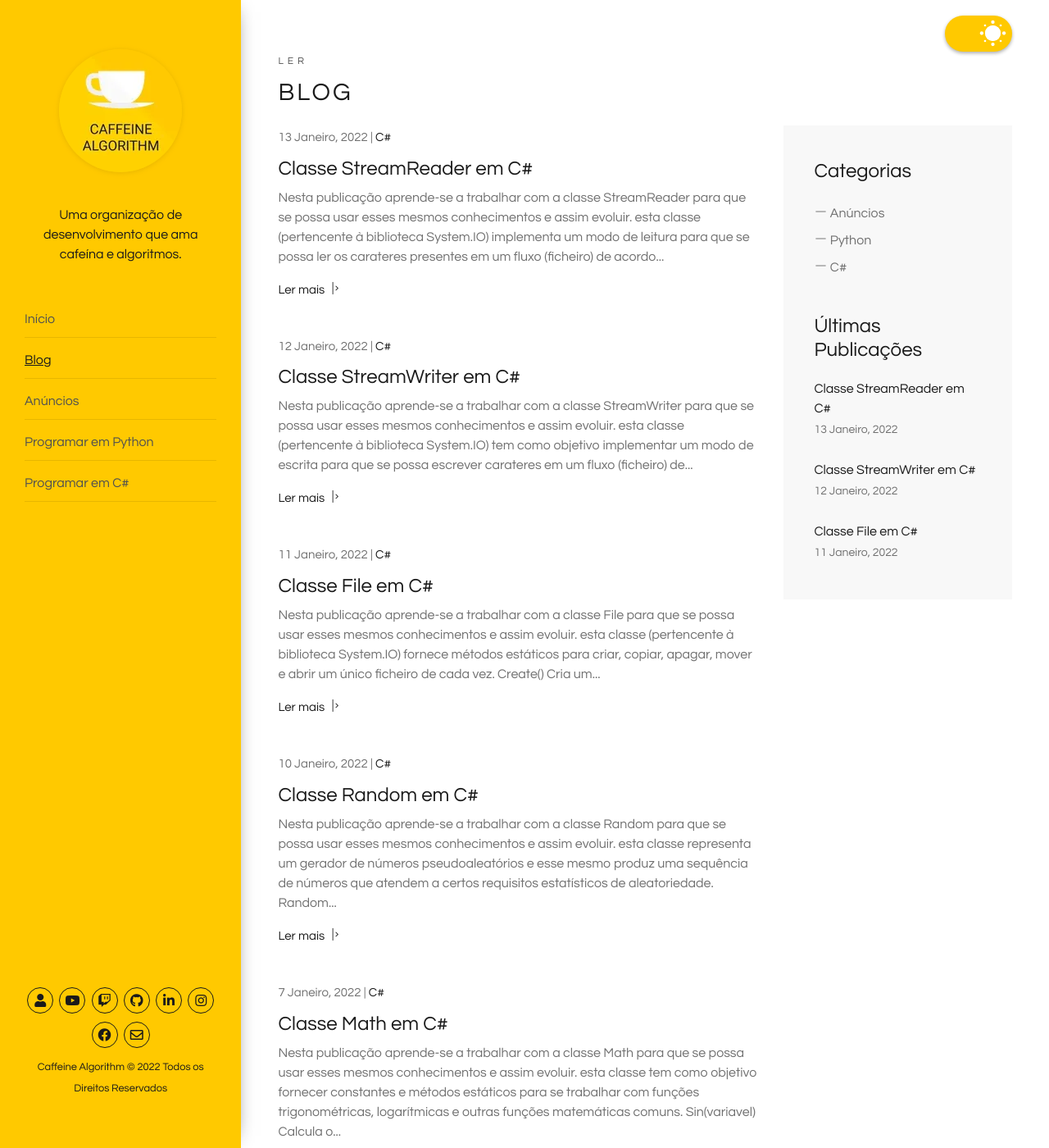
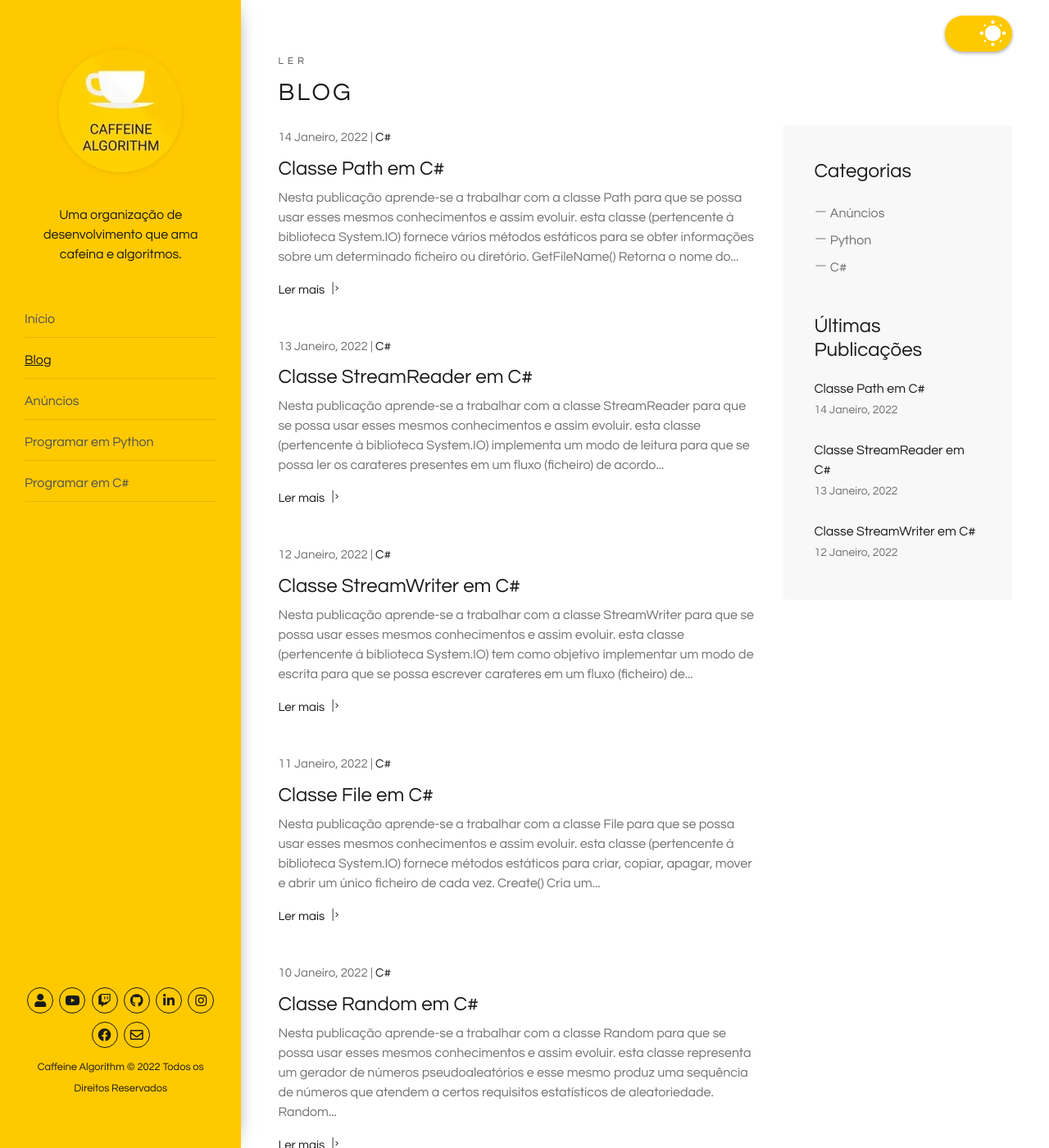
Before and after one commit to caffeinealgorithm/caffeinealgorithm.github.io, a Jekyll site: the page built from blog/index.html, in a window 1280 px wide and 1400 px high. Shown: the whole window at 82% size. Built offline with Jekyll 4.4.1, drawn with Linux system fonts in a browser that asks for light colours; the list of posts is cut into pages by our own code; some of the changed text lies outside the part shown.

Commit message:
Add 51º episode of the C# programming series

````diff
--- /dev/null
+++ b/_posts/2022-01-14-classe-path-em-csharp.md
@@ -0,0 +1,53 @@
+---
+layout: post
+excerpt: Blog
+title: 'Classe Path em C#'
+description: 'Descobre como se trabalha com a classe Path na linguagem de programação C#. Obtém respostas às tuas dúvidas com a teoria e os exemplos apresentados.'
+keywords: 'c#, csharp, classe path, classe, path, publicação'
+date: 2022-01-14
+categories: [C#]
+---
+
+Nesta publicação aprende-se a trabalhar com a classe Path para que se possa usar esses mesmos conhecimentos e assim evoluir.
+
+- esta classe (pertencente à biblioteca System.IO) fornece vários métodos estáticos para se obter informações sobre um determinado ficheiro ou diretório.
+
+`GetFileName()` | Retorna o nome do ficheiro e a sua extensão
+`GetFileNameWithoutExtension()` | Retorna o nome do ficheiro sem a extensão
+`GetExtension()` | Retorna apenas a extensão do ficheiro
+`GetFullPath()` | Retorna todo o caminho especificado (caminho absoluto)
+
+- quando se usa o const ao se criar um atributo, está-se a declarar um campo constante que após essa declaração não pode ser modificado.
+
+```csharp
+using System;
+using System.IO;
+
+namespace Base {
+  class ClassePath {
+    private const string Ficheiro = "Ficheiro.txt";
+
+    public void Run() {
+      Console.WriteLine($"Nome do ficheiro com a extensão: {Path.GetFileName(Ficheiro)}");
+      Console.WriteLine($"Nome do ficheiro sem a extensão: {Path.GetFileNameWithoutExtension(Ficheiro)}");
+      Console.WriteLine($"Extensão do ficheiro: {Path.GetExtension(Ficheiro)}");
+      Console.WriteLine($"Caminho absoluto até ao ficheiro: {Path.GetFullPath(Ficheiro)}");
+    }
+  }
+}
+
+/*
+  Nome do ficheiro com a extensão: Ficheiro.txt
+  Nome do ficheiro sem a extensão: Ficheiro
+  Extensão do ficheiro: .txt
+  Caminho absoluto até ao ficheiro: ...\Ficheiro.txt
+*/
+```
+
+<div class="video-container">
+  <iframe src="https://www.youtube.com/embed/8wAijtTtazs" frameborder="0" allowfullscreen></iframe>
+</div>
+
+Não te esqueças de [assistir ao vídeo](https://youtu.be/8wAijtTtazs){:target="\_blank"} e podes sempre ler esta publicação [em inglês](https://nelsonsilvadev.com/blog/20220114/path-class-in-csharp/){:target="\_blank"}.
+
+### _Happy coding!_
--- a/index.html
+++ b/index.html
@@ -76,7 +76,7 @@ keywords: organização, desenvolvimento, cafeína, algoritmos, publicações, v
       </div>
 
       <div class="row">
-        {% for video in site.csharp %} {% if video.id == "/csharp/50" %}
+        {% for video in site.csharp %} {% if video.id == "/csharp/51" %}
         <div class="col-xs-12 col-sm-3 col-sm-6 col-lg-6 col-xl-3">
           <a
             href="https://www.youtube.com/embed/{{ video.custom_id }}"
````
Also changed, not shown: _csharp/51.md (added, +5 -0 lines), assets/img/playlists/csharp/51.png (added), assets/img/playlists/csharp/51.webp (added).
